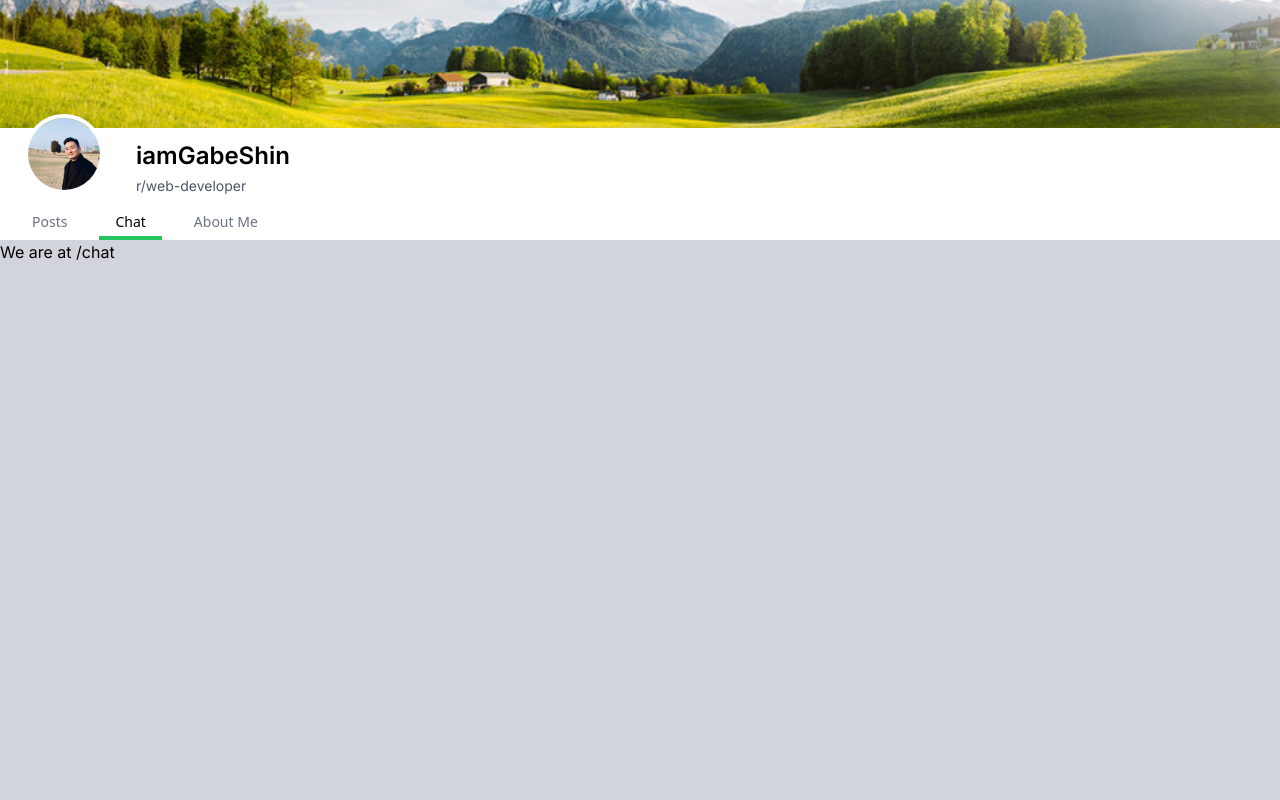
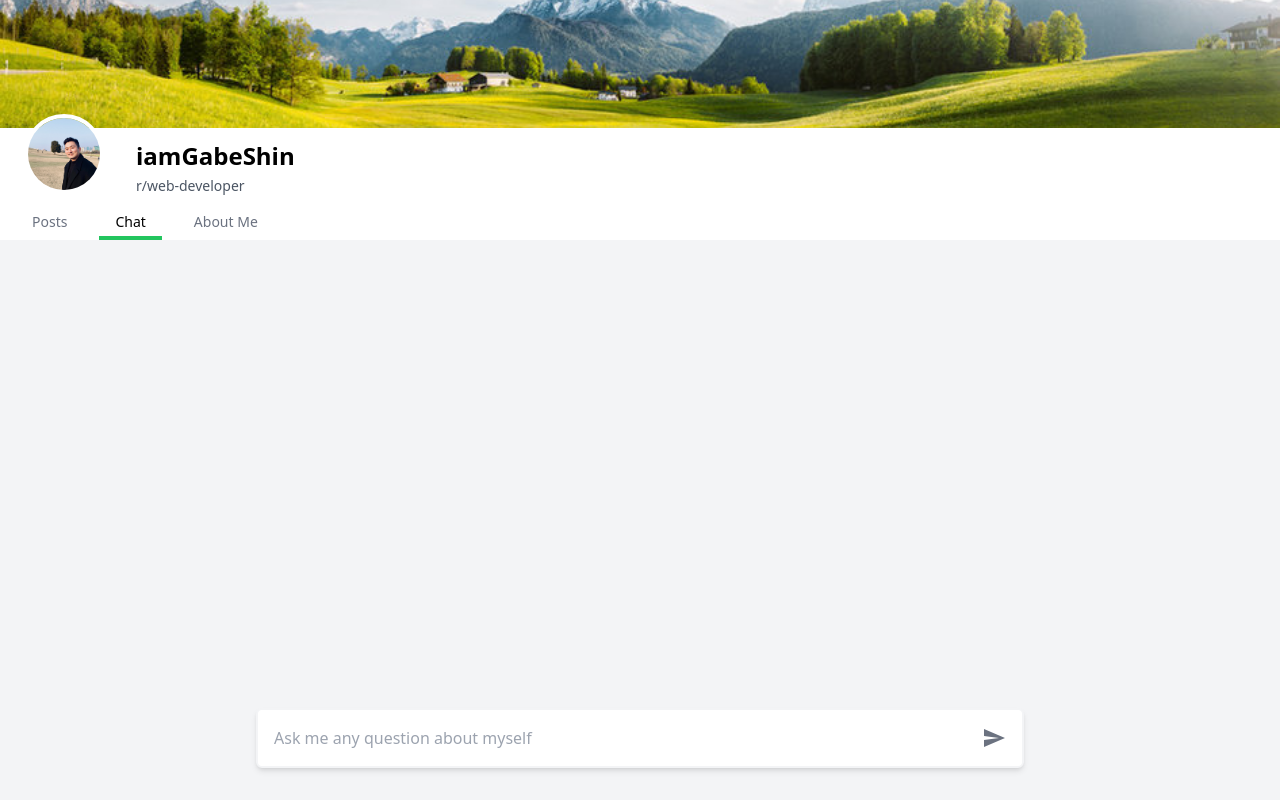
Before and after one commit to GabeShin/portfolio-website, a Next.js app: page /chat in a window 1280 px wide. Built offline with nearby package versions, Linux system fonts and the light colour scheme.

Commit message:
feat: /chat

```diff
--- a/src/app/chat/page.tsx
+++ b/src/app/chat/page.tsx
@@ -1,9 +1,59 @@
-import Image from "next/image";
+"use client";
+import ChatInput from "@/components/chat/chat-input";
+import ChatMessage from "@/components/chat/message";
+import { IMessage } from "@/interfaces/message.interface";
+import React, { useState, useEffect, useRef } from "react";
 
-export default function ChatPage() {
+const ChatPage = () => {
+  const [messages, setMessages] = useState<IMessage[]>([]);
+  const messagesEndRef = useRef<null | HTMLDivElement>(null);
+
+  const scrollToBottom = () => {
+    if (messagesEndRef.current) {
+      messagesEndRef.current.scrollIntoView({ behavior: "smooth" });
+    }
+  };
+
+  useEffect(() => {
+    scrollToBottom();
+  }, [messages]);
+
+  const sendMessage = (content: string) => {
+    const newMessage: IMessage = {
+      id: `${Date.now()}`,
+      sender: "user",
+      content,
+      date: new Date(),
+    };
+    setMessages((prevMessages) => [...prevMessages, newMessage]);
+
+    const responseMessage: IMessage = {
+      id: `${Date.now() + 1}`,
+      sender: "bot",
+      content: "I'm a bot, I don't know how to respond yet",
+      date: new Date(),
+    };
+
+    setTimeout(() => {
+      scrollToBottom();
+
+      setMessages((prevMessages) => [...prevMessages, responseMessage]);
+    }, 1000);
+  };
+
   return (
-    <main>
-      <h1>We are at /chat</h1>
-    </main>
+    <div className="relative flex flex-col flex-grow bg-gray-100">
+      <div className="absolute top-0 bottom-0 w-full overflow-y-auto pb-24">
+        {messages.map((message) => (
+          <ChatMessage key={message.id} message={message} />
+        ))}
+        <div ref={messagesEndRef} />
+      </div>
+      <div className="absolute bottom-0 w-full flex justify-center">
+        <ChatInput send={sendMessage} />
+      </div>
+    </div>
   );
-}
+};
+
+export default ChatPage;
--- a/src/app/layout.tsx
+++ b/src/app/layout.tsx
@@ -6,8 +6,8 @@ import { Inter } from "next/font/google";
 const inter = Inter({ subsets: ["latin"] });
 
 export const metadata: Metadata = {
-  title: "Create Next App",
-  description: "Generated by create next app",
+  title: "I Am Gabe Shin",
+  description: "Resume website for Gabe Shin",
 };
 
 export default function RootLayout({
@@ -17,10 +17,10 @@ export default function RootLayout({
 }) {
   return (
     <html lang="en">
-      <body className={inter.className}>
-        <div className="min-h-screen bg-gray-300">
+      <body>
+        <div className="flex flex-col min-h-screen bg-gray-300">
           <Header />
-          {children}
+          <main className="flex-grow flex flex-col">{children}</main>
         </div>
       </body>
     </html>
--- a/src/app/posts/page.tsx
+++ b/src/app/posts/page.tsx
@@ -1,6 +1,6 @@
 "use client";
 import SearchBar from "@/components/posts/searchbar";
-import { Post } from "@/interfaces/posts.interface";
+import { IPost } from "@/interfaces/posts.interface";
 import dummyPosts from "../test/post.dummy";
 import PostItem from "@/components/posts/post-item";
 
@@ -10,7 +10,7 @@ const PostPage = () => {
       <SearchBar />
       {/* create post-item list with dummyPosts */}
       <div className="flex flex-col rounded-sm ml-5 mr-5">
-        {dummyPosts.map((post: Post) => (
+        {dummyPosts.map((post: IPost) => (
           <PostItem key={post.id} post={post} />
         ))}
       </div>
--- a/src/app/test/post.dummy.ts
+++ b/src/app/test/post.dummy.ts
@@ -1,6 +1,6 @@
-import { Post, PostCategory } from "@/interfaces/posts.interface";
+import { IPost, PostCategory } from "@/interfaces/posts.interface";
 
-const dummyPosts: Post[] = [
+const dummyPosts: IPost[] = [
   {
     id: "1",
     counter: 10,
--- /dev/null
+++ b/src/components/chat/chat-input.tsx
@@ -0,0 +1,40 @@
+import React, { useState } from "react";
+import SendButton from "../common/send-button"; // Assuming that SendButton is a wrapper around some button component
+
+export interface ChatInputProperties {
+  send: (message: string) => void;
+}
+
+const ChatInput = ({ send }: ChatInputProperties) => {
+  const [message, setMessage] = useState("");
+
+  const handleSend = () => {
+    if (message.trim() !== "") {
+      send(message);
+      setMessage("");
+    }
+  };
+
+  const handleKeyDown = (e: React.KeyboardEvent) => {
+    if (e.key === "Enter") {
+      handleSend();
+    }
+  };
+
+  return (
+    // Parent container surrounding ChatInput
+    <div className="w-full max-w-screen-md min-w-1/2 flex items-center justify-between rounded-md p-2 bg-white mb-8 shadow-md border-2 border-gray-100">
+      <input
+        type="text"
+        className="flex-grow rounded-md p-2"
+        placeholder="Ask me any question about myself"
+        value={message}
+        onChange={(e) => setMessage(e.target.value)}
+        onKeyDown={handleKeyDown}
+      />
+      <SendButton onClick={handleSend} />
+    </div>
+  );
+};
+
+export default ChatInput;
--- /dev/null
+++ b/src/components/chat/message.tsx
@@ -0,0 +1,33 @@
+import { IMessage } from "@/interfaces/message.interface";
+import React from "react";
+import ReactMarkdown from "react-markdown";
+
+export interface ChatMessageProps {
+  message: IMessage;
+}
+
+const ChatMessage = ({ message }: ChatMessageProps) => {
+  return (
+    <div
+      className={`flex items-start justify-center w-full min-w-1/2 mx-auto ${
+        message.sender === "user" ? "bg-gray-100" : "bg-white"
+      } pb-6 border-b-gray-200 border-b`}
+    >
+      {/* Profile */}
+      <div
+        className={`w-8 h-8 p-2 mr-4 mt-4 ${
+          message.sender === "user" ? "bg-blue-400" : "bg-red-400"
+        }`}
+      ></div>
+      {/* Content */}
+      <div className="w-full max-w-lg flex-1 break-words">
+        <ReactMarkdown
+          className="no-tailwind markdown-content"
+          children={message.content}
+        />
+      </div>
+    </div>
+  );
+};
+
+export default ChatMessage;
--- a/src/components/posts/overlay-title.tsx
+++ b/src/components/posts/overlay-title.tsx
@@ -2,11 +2,11 @@ import React from "react";
 import IconButton from "@mui/material/IconButton";
 import ArrowUpwardIcon from "@mui/icons-material/ArrowUpward";
 import ArrowDownwardIcon from "@mui/icons-material/ArrowDownward";
-import { Post } from "@/interfaces/posts.interface";
+import { IPost } from "@/interfaces/posts.interface";
 import { VoteCounter } from "./vote-counter";
 
 interface OverlayTitleProps {
-  post: Post;
+  post: IPost;
   onUpvote: () => void;
   onDownvote: () => void;
 }
--- a/src/components/posts/post-detail.tsx
+++ b/src/components/posts/post-detail.tsx
@@ -1,5 +1,5 @@
 import React from "react";
-import { Post } from "../../interfaces/posts.interface";
+import { IPost } from "../../interfaces/posts.interface";
 import { CategoryIcon } from "./category-icon";
 
 const formatDate = (date: Date) => {
@@ -7,7 +7,7 @@ const formatDate = (date: Date) => {
   return date.toDateString();
 };
 
-const PostDetails = ({ post }: { post: Post }) => {
+const PostDetails = ({ post }: { post: IPost }) => {
   const { category, title, date, author = "Gabe" } = post;
   return (
     <div className="p-2 flex">
--- a/src/components/posts/post-item.tsx
+++ b/src/components/posts/post-item.tsx
@@ -1,11 +1,11 @@
 import React, { useState, useCallback } from "react";
-import { Post } from "../../interfaces/posts.interface";
+import { IPost } from "../../interfaces/posts.interface";
 import { PostOverlay } from "./post-overlay";
 import PostDetails from "./post-detail";
 import { VoteCounter } from "./vote-counter";
 
 export interface PostItemProperties {
-  post: Post;
+  post: IPost;
 }
 
 export const PostItem = ({ post }: PostItemProperties) => {
--- a/src/components/posts/post-overlay.tsx
+++ b/src/components/posts/post-overlay.tsx
@@ -1,10 +1,10 @@
 import React, { useEffect } from "react";
 import ReactMarkdown from "react-markdown";
-import { Post } from "../../interfaces/posts.interface";
+import { IPost } from "../../interfaces/posts.interface";
 import OverlayTitle from "./overlay-title";
 
 interface PostOverlayProps {
-  post: Post;
+  post: IPost;
   onClose: () => void;
   onUpvote: () => void;
   onDownvote: () => void;
--- a/src/interfaces/posts.interface.ts
+++ b/src/interfaces/posts.interface.ts
@@ -4,7 +4,7 @@ export enum PostCategory {
   EXPERIENCE = "experience",
 }
 
-export interface Post {
+export interface IPost {
   id: string; // Unique Identifier for each post
   counter: number; // Counter for upvotes and downvotes
   category: PostCategory; // Category of the post
```
Also changed, not shown: src/interfaces/message.interface.ts (added, +8 -0 lines).
